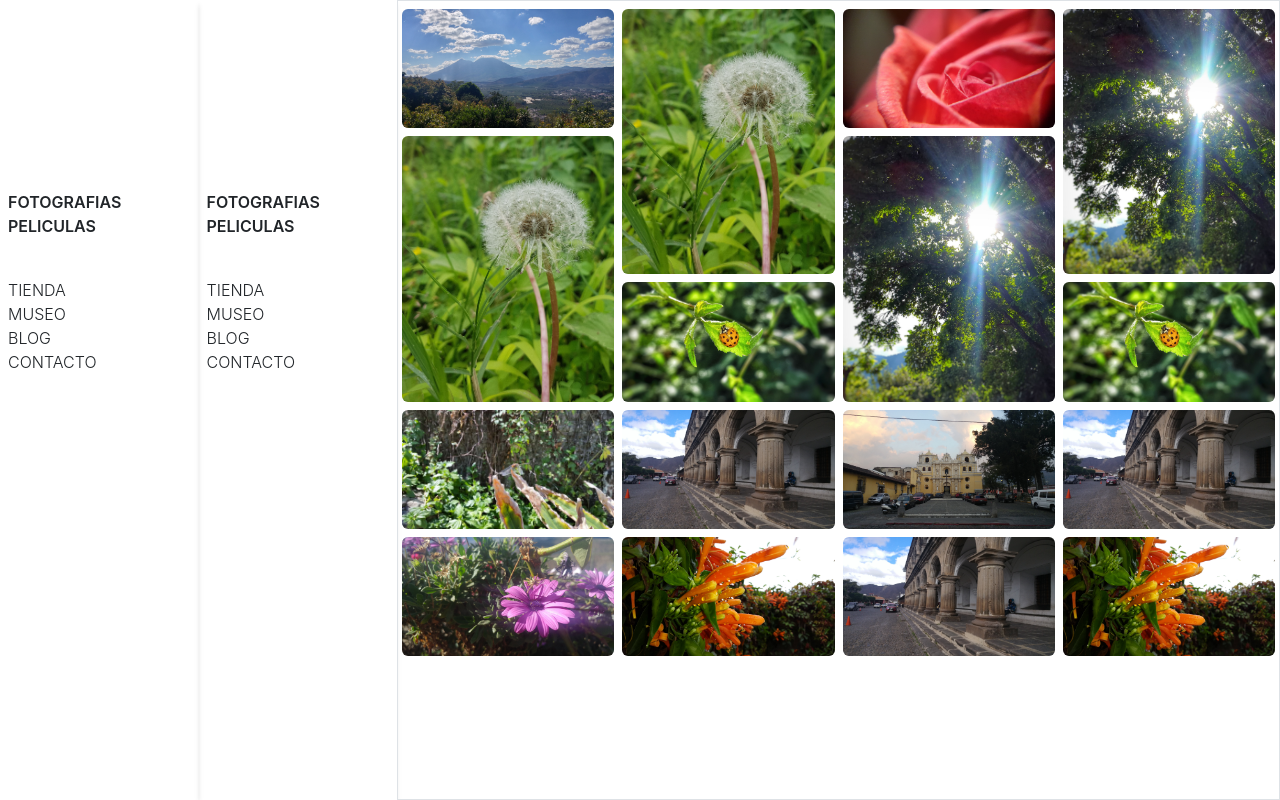
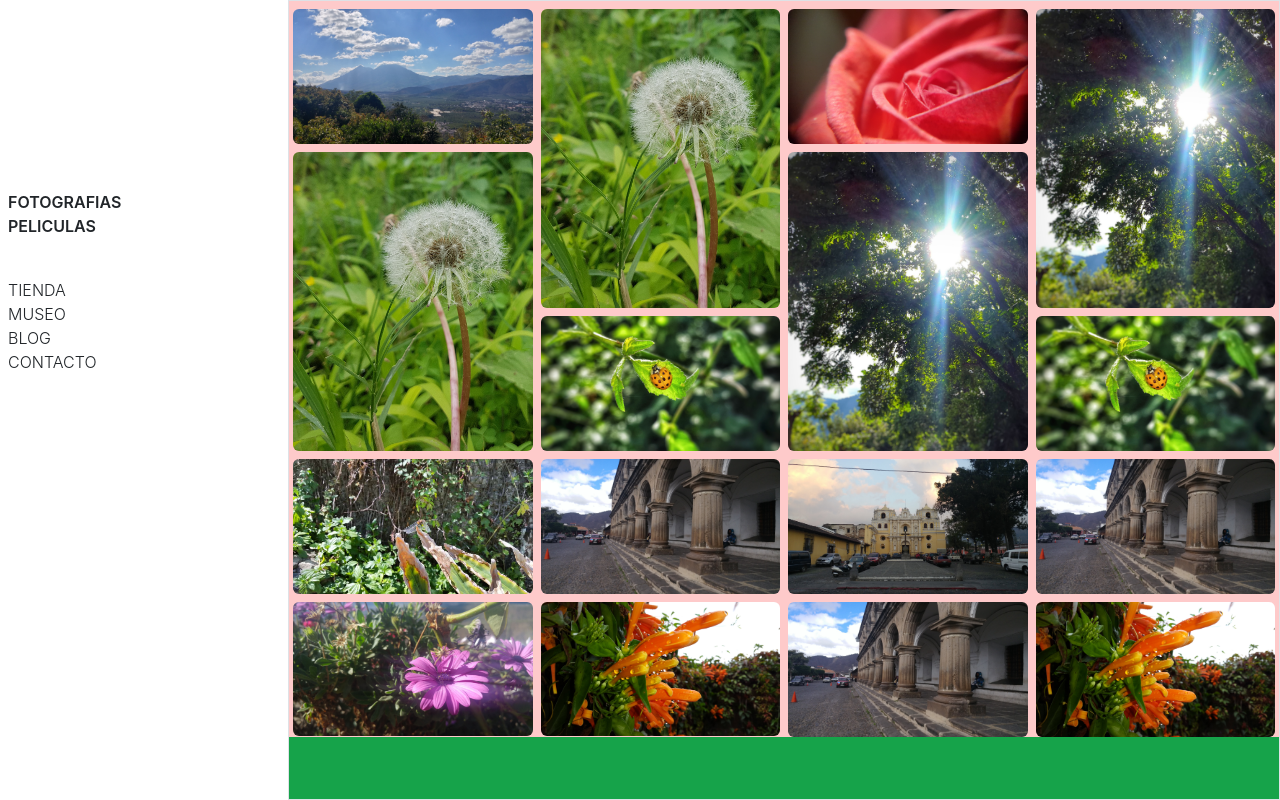
Before and after one commit to JOMADELEMA/masteringreact, a React (Create React App) app: page /photography3 in a window 1280 px wide. Built offline with nearby package versions, Linux system fonts and the light colour scheme; some icons are missing.

Commit message:
se hizo correcciones y se empezó a trabjar con sidebar

```diff
--- /dev/null
+++ b/src/Pages/Photography3.css
@@ -0,0 +1,3 @@
+#collapsedMenu:checked ~ #enlaces-collapsed {
+    display: absolute;
+}
--- a/src/Pages/Photography3.jsx
+++ b/src/Pages/Photography3.jsx
@@ -1,104 +1,220 @@
-import React from 'react'
-import { Camera } from 'tabler-icons-react';
+import React from "react";
+import { Camera, Menu2 } from "tabler-icons-react";
 
-import pic1 from '../Assets/ImageGridPictures/1.jpg'
-import pic2 from '../Assets/ImageGridPictures/2.jpeg'
-import pic3 from '../Assets/ImageGridPictures/3.jpeg'
-import pic4 from '../Assets/ImageGridPictures/4.jpg'
-import pic5 from '../Assets/ImageGridPictures/5.jpg'
-import pic6 from '../Assets/ImageGridPictures/6.jpg'
-import pic7 from '../Assets/ImageGridPictures/7.jpg'
-import pic8 from '../Assets/ImageGridPictures/8.jpg'
-import pic9 from '../Assets/ImageGridPictures/9.jpg'
-import pic10 from '../Assets/ImageGridPictures/10.jpg'
-import pic11 from '../Assets/ImageGridPictures/11.jpg'
-import pic12 from '../Assets/ImageGridPictures/12.jpg'
+import pic1 from "../Assets/ImageGridPictures/1.jpg";
+import pic2 from "../Assets/ImageGridPictures/2.jpeg";
+import pic3 from "../Assets/ImageGridPictures/3.jpeg";
+import pic4 from "../Assets/ImageGridPictures/4.jpg";
+import pic5 from "../Assets/ImageGridPictures/5.jpg";
+import pic6 from "../Assets/ImageGridPictures/6.jpg";
+import pic7 from "../Assets/ImageGridPictures/7.jpg";
+import pic8 from "../Assets/ImageGridPictures/8.jpg";
+import pic9 from "../Assets/ImageGridPictures/9.jpg";
+import pic10 from "../Assets/ImageGridPictures/10.jpg";
+import pic11 from "../Assets/ImageGridPictures/11.jpg";
+import pic12 from "../Assets/ImageGridPictures/12.jpg";
 
 const Photography3 = () => {
   return (
     <>
-
-            <div id="contenedor" className='flex'>
-
+      <div id="contenedor" className="flex">
         {/* Sidebar */}
-                <div id="sidebar-lg" className='h-screen w-72 flex flex-col shadow-md'>
-                    <div id='logo' className='flex justify-center'>
-                        <Camera size={150} color='red' strokeWidth={0.5} className="hover:grayscale cursor-pointer" />
+        <div className=" hidden lg:flex">
+          <div
+            id="sidebar-lg"
+            className="h-screen w-72 flex flex-col shadow-md"
+          >
+            <div id="logo" className="flex justify-center">
+              <Camera
+                size={150}
+                color="blue"
+                strokeWidth={0.5}
+                className="hover:grayscale cursor-pointer"
+              />
             </div>
-                    <div id='enlaces-principales' className=' mt-10 mx-2'>
+            <div id="enlaces-principales" className=" mt-10 mx-2">
               <ul>
-                            <li className='font-semibold hover:bg-gray-200 hover:text-black cursor-pointer'>FOTOGRAFIAS</li>
-                            <li className='font-semibold hover:bg-gray-200 hover:text-black cursor-pointer'>PELICULAS</li>
+                <li className="font-semibold hover:bg-gray-200 hover:text-black cursor-pointer">
+                  FOTOGRAFIAS
+                </li>
+                <li className="font-semibold hover:bg-gray-200 hover:text-black cursor-pointer">
+                  PELICULAS
+                </li>
               </ul>
             </div>
-                    <div id='enlaces-secundarios' className=' mt-10 mx-2'>
+            <div id="enlaces-secundarios" className=" mt-10 mx-2">
               <ul>
-                            <li className='font-light hover:bg-gray-200 hover:text-black cursor-pointer'>TIENDA</li>
-                            <li className='font-light hover:bg-gray-200 hover:text-black cursor-pointer'>MUSEO</li>
-                            <li className='font-light hover:bg-gray-200 hover:text-black cursor-pointer'>BLOG</li>
-                            <li className='font-light hover:bg-gray-200 hover:text-black cursor-pointer'>CONTACTO</li>
+                <li className="font-light hover:bg-gray-200 hover:text-black cursor-pointer">
+                  TIENDA
+                </li>
+                <li className="font-light hover:bg-gray-200 hover:text-black cursor-pointer">
+                  MUSEO
+                </li>
+                <li className="font-light hover:bg-gray-200 hover:text-black cursor-pointer">
+                  BLOG
+                </li>
+                <li className="font-light hover:bg-gray-200 hover:text-black cursor-pointer">
+                  CONTACTO
+                </li>
               </ul>
             </div>
           </div>
+        </div>
 
-                <div id="sidebar-md" className='h-screen w-72 flex flex-col shadow-md'>
-                    <div id='logo' className='flex justify-center'>
-                        <Camera size={150} color='red' strokeWidth={0.5} className="hover:grayscale cursor-pointer" />
+        <div className="lg:hidden hidden z-10 bg-white">
+          <div
+            id="sidebar-md"
+            className="h-screen w-72 flex flex-col shadow-md"
+          >
+            <Menu2 color="red" className="self-end mr-5 cursor-pointer"/>
+            <div id="logo" className="flex justify-center">
+              <Camera
+                size={150}
+                color="red"
+                strokeWidth={0.5}
+                className="hover:grayscale cursor-pointer"
+              />
             </div>
-                    <div id='enlaces-principales' className=' mt-10 mx-2'>
+            <div id="enlaces-principales" className=" mt-10 mx-2">
               <ul>
-                            <li className='font-semibold hover:bg-gray-200 hover:text-black cursor-pointer'>FOTOGRAFIAS</li>
-                            <li className='font-semibold hover:bg-gray-200 hover:text-black cursor-pointer'>PELICULAS</li>
+                <li className="font-semibold hover:bg-gray-200 hover:text-black cursor-pointer">
+                  FOTOGRAFIAS
+                </li>
+                <li className="font-semibold hover:bg-gray-200 hover:text-black cursor-pointer">
+                  PELICULAS
+                </li>
               </ul>
             </div>
-                    <div id='enlaces-secundarios' className=' mt-10 mx-2'>
+            <div id="enlaces-secundarios" className=" mt-10 mx-2">
               <ul>
-                            <li className='font-light hover:bg-gray-200 hover:text-black cursor-pointer'>TIENDA</li>
-                            <li className='font-light hover:bg-gray-200 hover:text-black cursor-pointer'>MUSEO</li>
-                            <li className='font-light hover:bg-gray-200 hover:text-black cursor-pointer'>BLOG</li>
-                            <li className='font-light hover:bg-gray-200 hover:text-black cursor-pointer'>CONTACTO</li>
+                <li className="font-light hover:bg-gray-200 hover:text-black cursor-pointer">
+                  TIENDA
+                </li>
+                <li className="font-light hover:bg-gray-200 hover:text-black cursor-pointer">
+                  MUSEO
+                </li>
+                <li className="font-light hover:bg-gray-200 hover:text-black cursor-pointer">
+                  BLOG
+                </li>
+                <li className="font-light hover:bg-gray-200 hover:text-black cursor-pointer">
+                  CONTACTO
+                </li>
               </ul>
+            </div>
           </div>
         </div>
 
         {/* Grid */}
-                <div id="contenedor-grid" className='w-full h-screen border overflow-auto'>
-                    <div id="row" className='flex flex-wrap'>
-                        <div id="column " className='lg:flex-25 lg:max-w-25 md:flex-50 md:max-w-50 px-1'>
-                            <img src={pic9} className="mt-2 align-middle w-full  rounded-md" alt="pic1" />
-                            <img src={pic1} className="mt-2 align-middle w-full  rounded-md" alt="pic1" />
-                            <img src={pic6} className="mt-2 align-middle w-full  rounded-md" alt="pic1" />
-                            <img src={pic10} className="mt-2 align-middle w-full  rounded-md" alt="pic1" />
+        <div
+          id="contenedor-grid"
+          className="w-full h-screen border overflow-auto bg-green-600"
+        >
+          <div id="row" className="flex flex-wrap bg-red-200">
+            <div
+              id="column "
+              className="lg:flex-25 lg:max-w-25 md:flex-50 md:max-w-50 px-1"
+            >
+              <img
+                src={pic9}
+                className="mt-2 align-middle w-full  rounded-md"
+                alt="pic1"
+              />
+              <img
+                src={pic1}
+                className="mt-2 align-middle w-full  rounded-md"
+                alt="pic1"
+              />
+              <img
+                src={pic6}
+                className="mt-2 align-middle w-full  rounded-md"
+                alt="pic1"
+              />
+              <img
+                src={pic10}
+                className="mt-2 align-middle w-full  rounded-md"
+                alt="pic1"
+              />
             </div>
-                        <div id="column " className='lg:flex-25 lg:max-w-25 md:flex-50 md:max-w-50 px-1'>
-                            <img src={pic1} className="mt-2 align-middle w-full  rounded-md" alt="pic1" />
-                            <img src={pic2} className="mt-2 align-middle w-full  rounded-md" alt="pic1" />
-                            <img src={pic8} className="mt-2 align-middle w-full  rounded-md" alt="pic1" />
-                            <img src={pic4} className="mt-2 align-middle w-full  rounded-md" alt="pic1" />
-
+            <div
+              id="column "
+              className="lg:flex-25 lg:max-w-25 md:flex-50 md:max-w-50 px-1"
+            >
+              <img
+                src={pic1}
+                className="mt-2 align-middle w-full  rounded-md"
+                alt="pic1"
+              />
+              <img
+                src={pic2}
+                className="mt-2 align-middle w-full  rounded-md"
+                alt="pic1"
+              />
+              <img
+                src={pic8}
+                className="mt-2 align-middle w-full  rounded-md"
+                alt="pic1"
+              />
+              <img
+                src={pic4}
+                className="mt-2 align-middle w-full  rounded-md"
+                alt="pic1"
+              />
             </div>
-                        <div id="column " className='lg:flex-25 lg:max-w-25 md:flex-50 md:max-w-50 px-1'>
-                            <img src={pic5} className="mt-2 align-middle w-full  rounded-md" alt="pic1" />
-                            <img src={pic3} className="mt-2 align-middle w-full  rounded-md" alt="pic1" />
-                            <img src={pic7} className="mt-2 align-middle w-full  rounded-md" alt="pic1" />
-                            <img src={pic8} className="mt-2 align-middle w-full  rounded-md" alt="pic1" />
-
+            <div
+              id="column "
+              className="lg:flex-25 lg:max-w-25 md:flex-50 md:max-w-50 px-1"
+            >
+              <img
+                src={pic5}
+                className="mt-2 align-middle w-full  rounded-md"
+                alt="pic1"
+              />
+              <img
+                src={pic3}
+                className="mt-2 align-middle w-full  rounded-md"
+                alt="pic1"
+              />
+              <img
+                src={pic7}
+                className="mt-2 align-middle w-full  rounded-md"
+                alt="pic1"
+              />
+              <img
+                src={pic8}
+                className="mt-2 align-middle w-full  rounded-md"
+                alt="pic1"
+              />
             </div>
-                        <div id="column " className='lg:flex-25 lg:max-w-25 md:flex-50 md:max-w-50 px-1'>
-                            <img src={pic3} className="mt-2 align-middle w-full  rounded-md" alt="pic1" />
-                            <img src={pic2} className="mt-2 align-middle w-full  rounded-md" alt="pic1" />
-                            <img src={pic8} className="mt-2 align-middle w-full  rounded-md" alt="pic1" />
-                            <img src={pic4} className="mt-2 align-middle w-full  rounded-md" alt="pic1" />
-
-                        </div>
-
+            <div
+              id="column "
+              className="lg:flex-25 lg:max-w-25 md:flex-50 md:max-w-50 px-1"
+            >
+              <img
+                src={pic3}
+                className="mt-2 align-middle w-full  rounded-md"
+                alt="pic1"
+              />
+              <img
+                src={pic2}
+                className="mt-2 align-middle w-full  rounded-md"
+                alt="pic1"
+              />
+              <img
+                src={pic8}
+                className="mt-2 align-middle w-full  rounded-md"
+                alt="pic1"
+              />
+              <img
+                src={pic4}
+                className="mt-2 align-middle w-full  rounded-md"
+                alt="pic1"
+              />
             </div>
           </div>
+        </div>
+      </div>
+    </>
+  );
+};
 
-            </div>
-
-        </>
-    )
-}
-
-export default Photography3
+export default Photography3;
```
Lines whose indentation alone changed are shown as unchanged.
